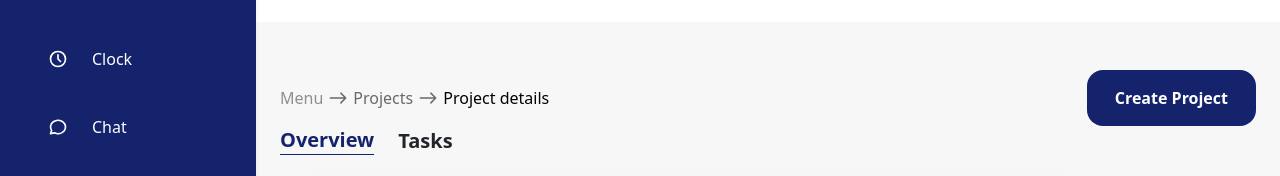
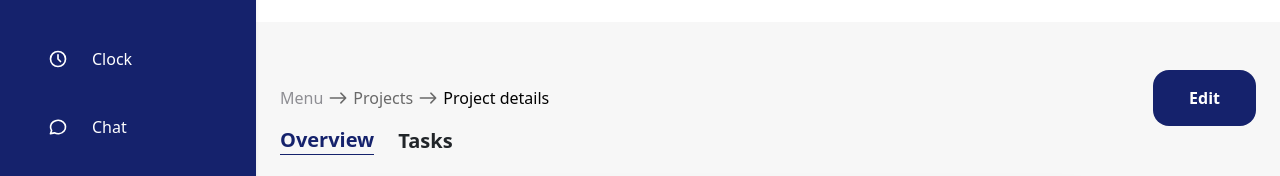
Before and after one commit to valentina-buoro/flowease-app, a React (Create React App) app: page /projects/project-details/1 in a window 1280 px wide. Shown: the part 326-502 px from the top of the page. Built offline with nearby package versions, Linux system fonts and the light colour scheme; no server answers; sample sign-in values are in the browser's storage.

Commit message:
edit fix

```diff
--- a/src/components/projectComponents/childrenComponents/project/projectDetails.jsx
+++ b/src/components/projectComponents/childrenComponents/project/projectDetails.jsx
@@ -228,8 +228,8 @@ const ProjectDetails = () => {
         </div>
         {show ? (
           <div className="flex">
-            <button className="bg-primaryBlue w-full text-[#ffff] rounded-2xl py-3 px-7  font-bold">
-              Create Project
+            <button className="bg-primaryBlue w-full text-[#ffff] rounded-2xl py-3 px-9  font-bold">
+              Edit
             </button>
           </div>
         ) : null}
```
